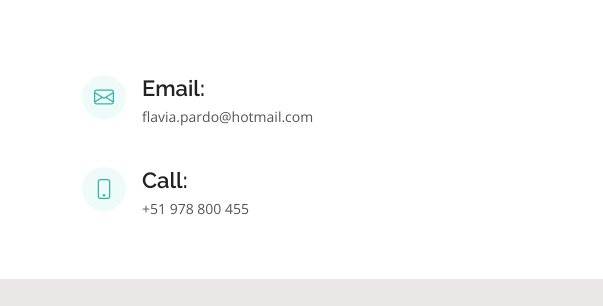
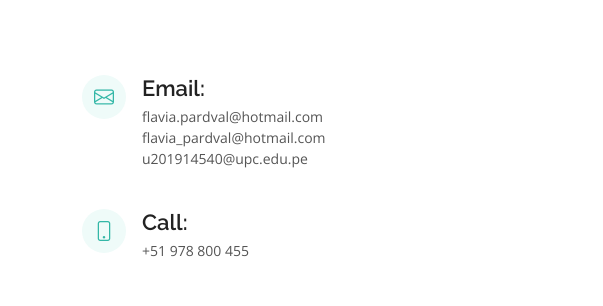
Before and after one commit to Pardito123/Portafolio, a plain HTML site: page index.html in a window 1280 px wide. Shown: the part 3963-4269 px from the top of the page, 0-603 px from the left. Drawn offline with nearby package versions, Linux system fonts and the light colour scheme.

Commit message:
datos actualizados

```diff
--- a/index.html
+++ b/index.html
@@ -348,7 +348,9 @@
             <div class="email">
               <i class="bi bi-envelope"></i>
               <h4>Email:</h4>
-              <p>flavia.pardo@hotmail.com</p>
+              <p>flavia.pardval@hotmail.com</p>
+              <p>flavia_pardval@hotmail.com</p>
+              <p>u201914540@upc.edu.pe</p>
             </div>
 
             <div class="phone">
```
